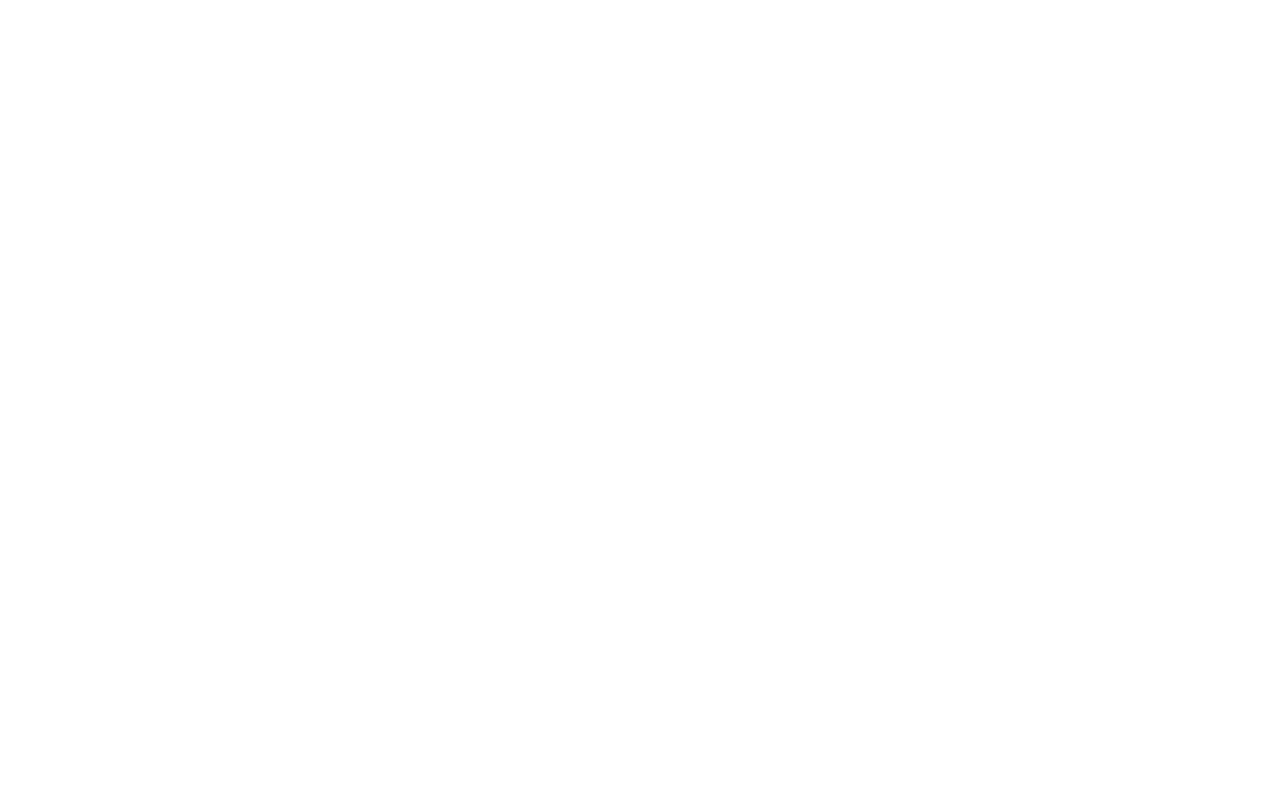
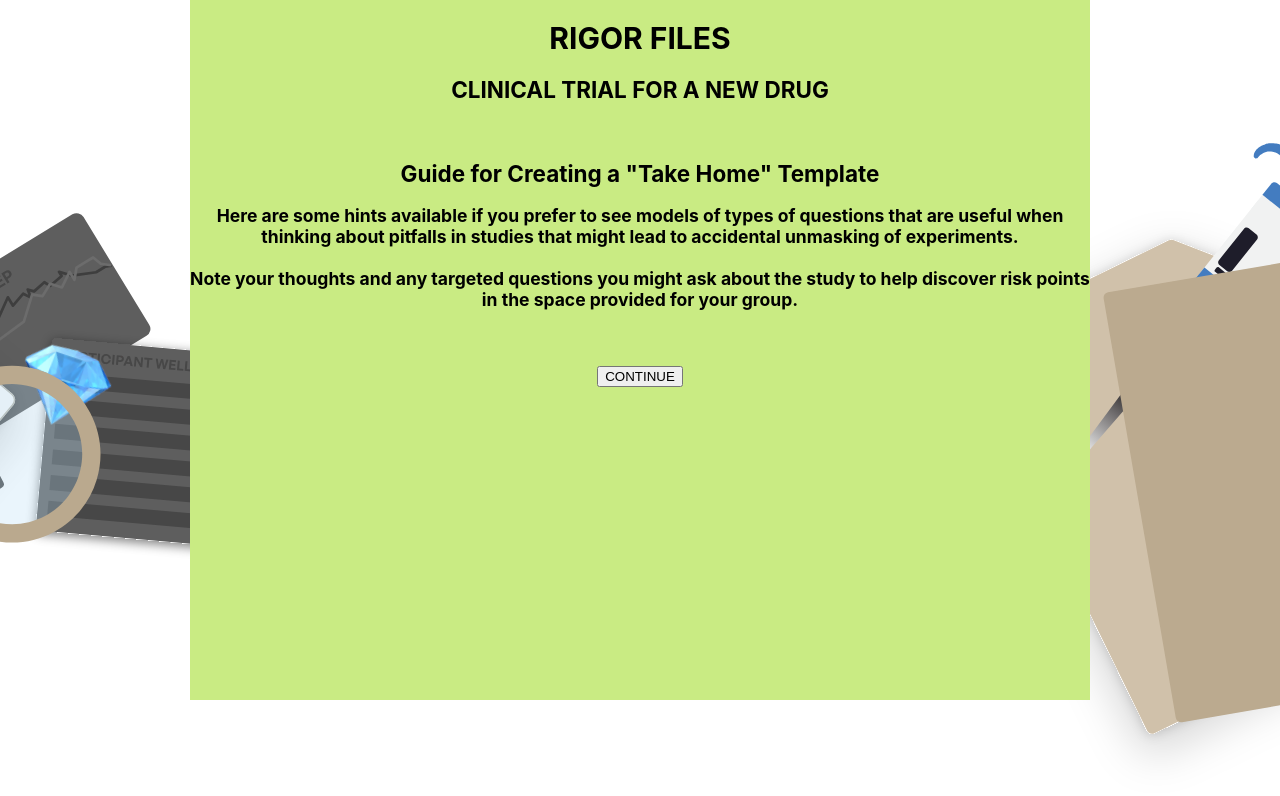
Before and after one commit to c4r-dev/hms-aem-rig-fil-v1, a React (Create React App) app: page /clinicalTrial2 in a window 1280 px wide. Before the commit this address had no page. Shown: the top 796 px of the page. Built offline with nearby package versions, Linux system fonts and the light colour scheme.

Commit message:
ct2 page

```diff
--- a/src/App.js
+++ b/src/App.js
@@ -5,6 +5,7 @@
 import WelcomePage from './components/welcomePage';
 import SelectPage from './components/selectPage';
 import ClinicalTrial1 from './components/clinicalTrial1';
+import ClinicalTrial2 from './components/clinicalTrial2';
 
 export default function App() {
   return (
@@ -15,6 +16,7 @@
           <Route path="/welcomePage" element={<WelcomePage />} />
           <Route path="/selectPage" element={<SelectPage />} />
           <Route path="/clinicalTrial1" element={<ClinicalTrial1 />} />
+          <Route path="/clinicalTrial2" element={<ClinicalTrial2 />} />
         </Routes>
       </BrowserRouter>
     </>
--- a/src/components/clinicalTrial1.jsx
+++ b/src/components/clinicalTrial1.jsx
@@ -7,7 +7,7 @@
     const navigate = useNavigate();
 
     const submitStartClick = () => {
-        navigate("/")
+        navigate("/clinicalTrial2")
     }
 
     return (
--- /dev/null
+++ b/src/components/clinicalTrial2.jsx
@@ -0,0 +1,47 @@
+import { useNavigate } from "react-router-dom";
+
+export default function ClinicalTrial2() {
+
+    const navigate = useNavigate();
+
+    const submitContinueClick = () => {
+        navigate("/")
+    }
+
+    return (
+
+        <>
+        <div class="ctbackground">
+            <div className="boxes">
+                <div className="big-box yellow">
+                    <div>
+                        <h1>RIGOR FILES</h1>
+                        <p><h2>CLINICAL TRIAL FOR A NEW DRUG</h2></p>
+                        <br></br>
+                        <p><h2>Guide for Creating a "Take Home" Template</h2></p>
+                    </div>
+                    <p><h3>Here are some hints available if you prefer to see models of types of
+                        questions that are useful when thinking about pitfalls in studies that
+                        might lead to accidental unmasking of experiments.
+                        <br></br><br></br>
+                        Note your thoughts and any targeted questions you might ask about
+                        the study to help discover risk points in the space provided for your group.
+                    </h3></p>
+
+
+
+                    <br></br>
+                    <br></br>
+                    <input
+
+                        type="button"
+                        onClick={submitContinueClick}
+                        value="CONTINUE" />
+                </div>
+            </div>
+        </div>
+    </>
+
+
+    )
+}
```
Also changed, not shown: src/hintsScaffold.json (added, +42 -0 lines).
